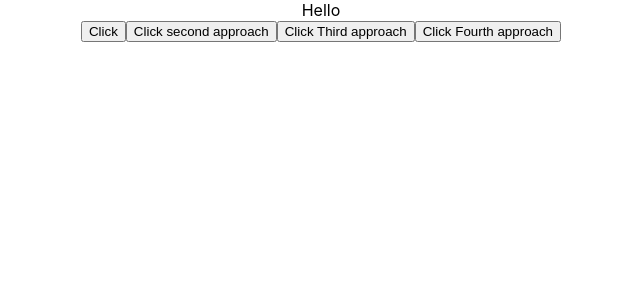
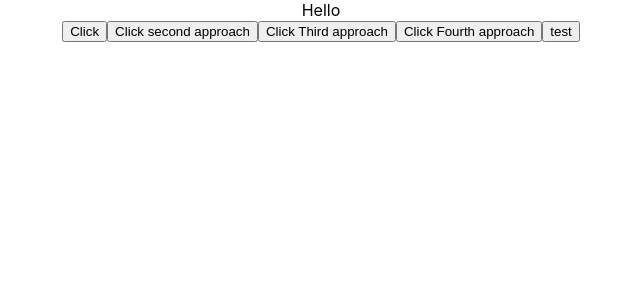
Before and after one commit to NickIT87/react_test, a React (Create React App) app in the folder my-app/: page / in a window 1280 px wide. Shown: the top 300 px of the page, without its empty margins (319-959 px from the left). Built offline with nearby package versions, Linux system fonts and the light colour scheme.

Commit message:
less 14 event bind refactor

```diff
--- a/my-app/src/components/EventBind.js
+++ b/my-app/src/components/EventBind.js
@@ -26,6 +26,12 @@ class EventBind extends Component {
         })
     }
 
+    hyperloop() {
+        for (let i = 0; i < 6; i++) {
+            console.log(i)
+        }
+    }
+
     render() {
         return (
             <div>
@@ -34,6 +40,7 @@ class EventBind extends Component {
                 <button onClick={() => this.clickHandler()}>Click second approach</button>
                 <button onClick={this.clickHandler}>Click Third approach</button>
                 <button onClick={this.clickHandler2}>Click Fourth approach</button>
+                <button onClick={this.hyperloop}>test</button>
             </div>
         )
     }
```
